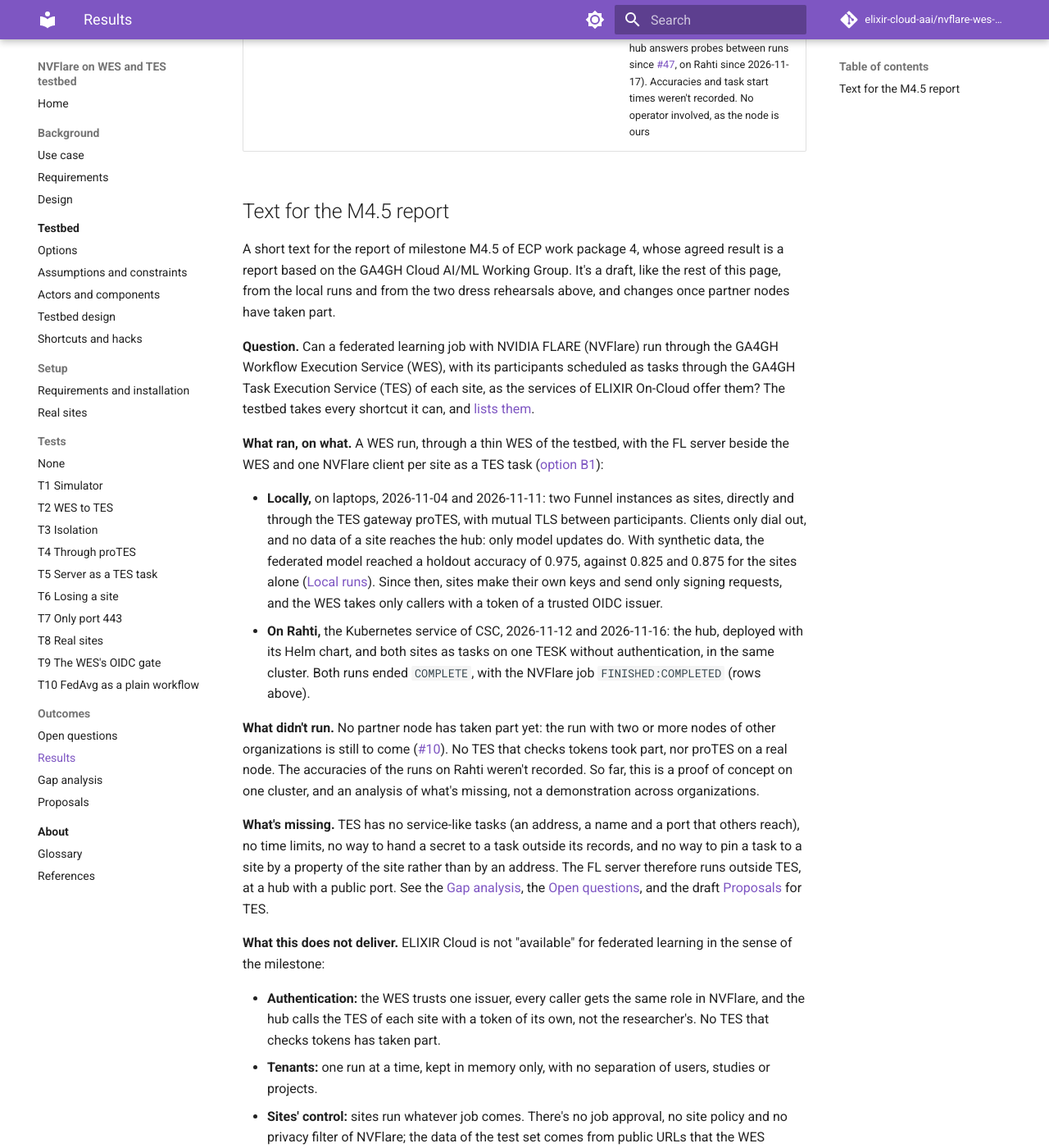
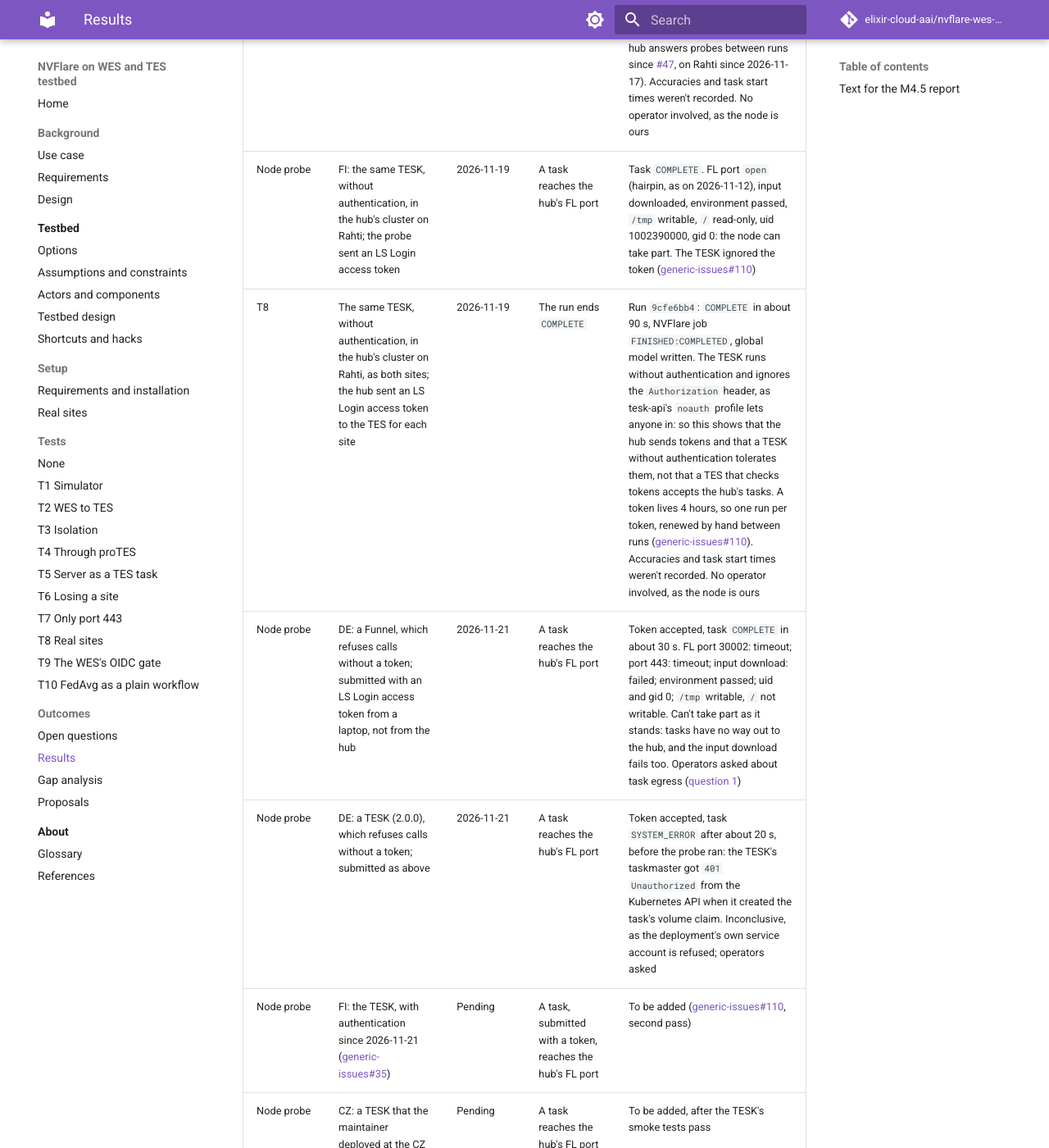
Before and after one commit to elixir-cloud-aai/nvflare-wes-testbed, an MkDocs documentation site: the page built from docs/outcomes/results.md, in a window 1280 px wide and 1400 px high, scrolled down 968 px. Shown: the whole window at 82% size. Built offline with MkDocs 1.6.1 and Material for MkDocs 9.7.7, drawn with Linux system fonts in a browser that asks for light colours; comment, search, counter and statistics services are not loaded; some of the changed text lies outside the part shown.

Commit message:
docs: record the FI token run and DE probes
Add the 2026-11-19 run on Rahti with tokens sent to the TES and the
2026-11-21 probes at the DE Node to results.md, with placeholder rows
for the FI re-probe with auth, the CZ probe and the FI + CZ run.
Update the status warnings and the drafts of the open questions and
gap analysis to match. No host names.

Part of #10

Co-Authored-By: Claude Opus 5.5 <noreply@anthropic.com>
Claude-Session: https://claude.ai/code/session_011FSoqN5w1v5t1QRTKU7ad5

```diff
--- a/docs/outcomes/results.md
+++ b/docs/outcomes/results.md
@@ -1,7 +1,7 @@
 # Results
 
 !!! note "Draft; real-site rows follow from [#10](https://github.com/elixir-cloud-aai/nvflare-wes-testbed/issues/10)"
-    Section 5 holds draft outcomes and proposals, for further consideration, and only what test results support. So far, only two dress rehearsals are recorded, with the hub and both sites in one cluster on Rahti. Rows from partner nodes follow from the probes ([#3](https://github.com/elixir-cloud-aai/nvflare-wes-testbed/issues/3)) and the run with two or more sites. Whatever is added here stays a draft: it gets finalized elsewhere.
+    Section 5 holds draft outcomes and proposals, for further consideration, and only what test results support. So far, three dress rehearsals are recorded, with the hub and both sites in one cluster on Rahti, and the probes at the DE Node. Rows from the other nodes follow from the probes ([#3](https://github.com/elixir-cloud-aai/nvflare-wes-testbed/issues/3)) and the run with two or more sites. Whatever is added here stays a draft: it gets finalized elsewhere.
 
 What each test showed on real sites, on which date. See "What to record" in each [test](../tests/index.md). For the local runs, see [Local runs](../tests/index.md#local-runs). What follows from these rows is in [Gap analysis](gap-analysis.md) and [Open questions](open-questions.md); a short text for the report is [below](#text-for-the-m45-report).
 
@@ -10,25 +10,34 @@ What each test showed on real sites, on which date. See "What to record" in each
 | Node probe | The TESK of the T8 row below, in the hub's cluster on Rahti | 2026-11-12 | A task reaches the hub's FL port | `open`, at the hub's public address, from inside the same cluster (hairpin). From outside the cluster, the port answered too, to a plain connection. No task at another node has tried it yet |
 | T8 | One TESK (chart 0.3.0, API 1.2.0), without authentication, in the hub's cluster on Rahti, as both sites | 2026-11-12 | The run ends `COMPLETE` | First run: `SYSTEM_ERROR` after the start timeout, as a probe listener left in the hub's pod held the FL port (runs now fail at once then, [#41](https://github.com/elixir-cloud-aai/nvflare-wes-testbed/pull/41)). After a restart of the pod: `COMPLETE`, NVFlare job `FINISHED:COMPLETED`, both sites joined. Accuracies and task start times weren't recorded. No operator involved, as the node is ours |
 | T8 | The same TESK, without authentication, in the hub's cluster on Rahti, as both sites | 2026-11-16 | The run ends `COMPLETE` | Run `6f2f6bd9`, after a fresh restart of the hub's pod: `COMPLETE`, NVFlare job `FINISHED:COMPLETED`. The FL port was closed before the run and open while it ran, so an idle hub couldn't be probed then (the hub answers probes between runs since [#47](https://github.com/elixir-cloud-aai/nvflare-wes-testbed/pull/47), on Rahti since 2026-11-17). Accuracies and task start times weren't recorded. No operator involved, as the node is ours |
+| Node probe | FI: the same TESK, without authentication, in the hub's cluster on Rahti; the probe sent an LS Login access token | 2026-11-19 | A task reaches the hub's FL port | Task `COMPLETE`. FL port `open` (hairpin, as on 2026-11-12), input downloaded, environment passed, `/tmp` writable, `/` read-only, uid 1002390000, gid 0: the node can take part. The TESK ignored the token ([generic-issues#110](https://github.com/elixir-cloud-aai/generic-issues/issues/110)) |
+| T8 | The same TESK, without authentication, in the hub's cluster on Rahti, as both sites; the hub sent an LS Login access token to the TES for each site | 2026-11-19 | The run ends `COMPLETE` | Run `9cfe6bb4`: `COMPLETE` in about 90 s, NVFlare job `FINISHED:COMPLETED`, global model written. The TESK runs without authentication and ignores the `Authorization` header, as tesk-api's `noauth` profile lets anyone in: so this shows that the hub sends tokens and that a TESK without authentication tolerates them, not that a TES that checks tokens accepts the hub's tasks. A token lives 4 hours, so one run per token, renewed by hand between runs ([generic-issues#110](https://github.com/elixir-cloud-aai/generic-issues/issues/110)). Accuracies and task start times weren't recorded. No operator involved, as the node is ours |
+| Node probe | DE: a Funnel, which refuses calls without a token; submitted with an LS Login access token from a laptop, not from the hub | 2026-11-21 | A task reaches the hub's FL port | Token accepted, task `COMPLETE` in about 30 s. FL port 30002: timeout; port 443: timeout; input download: failed; environment passed; uid and gid 0; `/tmp` writable, `/` not writable. Can't take part as it stands: tasks have no way out to the hub, and the input download fails too. Operators asked about task egress ([question 1](../setup/real-sites.md#what-to-ask-node-operators)) |
+| Node probe | DE: a TESK (2.0.0), which refuses calls without a token; submitted as above | 2026-11-21 | A task reaches the hub's FL port | Token accepted, task `SYSTEM_ERROR` after about 20 s, before the probe ran: the TESK's taskmaster got `401 Unauthorized` from the Kubernetes API when it created the task's volume claim. Inconclusive, as the deployment's own service account is refused; operators asked |
+| Node probe | FI: the TESK, with authentication since 2026-11-21 ([generic-issues#35](https://github.com/elixir-cloud-aai/generic-issues/issues/35)) | Pending | A task, submitted with a token, reaches the hub's FL port | To be added ([generic-issues#110](https://github.com/elixir-cloud-aai/generic-issues/issues/110), second pass) |
+| Node probe | CZ: a TESK that the maintainer deployed at the CZ Node, with LS Login tokens ([generic-issues#122](https://github.com/elixir-cloud-aai/generic-issues/issues/122)) | Pending | A task reaches the hub's FL port | To be added, after the TESK's smoke tests pass |
+| T8 | CZ alone (`min_clients` 1) | Pending | The run ends `COMPLETE` | To be added |
+| T8 | FI and CZ, one site each, with one token for the WES and both TES | Pending | The run ends `COMPLETE`, holdout accuracy as in [T1](../tests/t1-simulator.md) | To be added ([#10](https://github.com/elixir-cloud-aai/nvflare-wes-testbed/issues/10)) |
 
 ## Text for the M4.5 report
 
-A short text for the report of milestone M4.5 of ECP work package 4, whose agreed result is a report based on the GA4GH Cloud AI/ML Working Group. It's a draft, like the rest of this page, from the local runs and from the two dress rehearsals above, and changes once partner nodes have taken part.
+A short text for the report of milestone M4.5 of ECP work package 4, whose agreed result is a report based on the GA4GH Cloud AI/ML Working Group. It's a draft, like the rest of this page, from the local runs, the three dress rehearsals and the probes above, and changes once other nodes have taken part.
 
 **Question.** Can a federated learning job with NVIDIA FLARE (NVFlare) run through the GA4GH Workflow Execution Service (WES), with its participants scheduled as tasks through the GA4GH Task Execution Service (TES) of each site, as the services of ELIXIR On-Cloud offer them? The testbed takes every shortcut it can, and [lists them](../testbed/shortcuts.md).
 
 **What ran, on what.** A WES run, through a thin WES of the testbed, with the FL server beside the WES and one NVFlare client per site as a TES task ([option B1](../testbed/options.md#b1-server-beside-the-wes)):
 
 - **Locally,** on laptops, 2026-11-04 and 2026-11-11: two Funnel instances as sites, directly and through the TES gateway proTES, with mutual TLS between participants. Clients only dial out, and no data of a site reaches the hub: only model updates do. With synthetic data, the federated model reached a holdout accuracy of 0.975, against 0.825 and 0.875 for the sites alone ([Local runs](../tests/index.md#local-runs)). Since then, sites make their own keys and send only signing requests, and the WES takes only callers with a token of a trusted OIDC issuer.
-- **On Rahti,** the Kubernetes service of CSC, 2026-11-12 and 2026-11-16: the hub, deployed with its Helm chart, and both sites as tasks on one TESK without authentication, in the same cluster. Both runs ended `COMPLETE`, with the NVFlare job `FINISHED:COMPLETED` (rows above).
+- **On Rahti,** the Kubernetes service of CSC, 2026-11-12, 2026-11-16 and 2026-11-19: the hub, deployed with its Helm chart, and both sites as tasks on one TESK without authentication, in the same cluster. All three runs ended `COMPLETE`, with the NVFlare job `FINISHED:COMPLETED`; in the third, the hub sent an LS Login access token to the TES for each site, which that TESK ignored (rows above).
+- **At the DE Node,** 2026-11-21: probes of two TES deployments that check tokens, submitted with an LS Login access token. A Funnel ran the probe, but its tasks got out to the hub neither on the FL port nor on 443; a TESK failed before the probe ran, at its own access to Kubernetes (rows above).
 
-**What didn't run.** No partner node has taken part yet: the run with two or more nodes of other organizations is still to come ([#10](https://github.com/elixir-cloud-aai/nvflare-wes-testbed/issues/10)). No TES that checks tokens took part, nor proTES on a real node. The accuracies of the runs on Rahti weren't recorded. So far, this is a proof of concept on one cluster, and an analysis of what's missing, not a demonstration across organizations.
+**What didn't run.** No node of another organization has taken part in a run yet: the probes at the DE Node found no way out for tasks there, and the run with two or more nodes is still to come ([#10](https://github.com/elixir-cloud-aai/nvflare-wes-testbed/issues/10)). No TES that checks tokens has run a task of a run, nor proTES on a real node. The accuracies of the runs on Rahti weren't recorded. So far, this is a proof of concept on one cluster, and an analysis of what's missing, not a demonstration across organizations.
 
 **What's missing.** TES has no service-like tasks (an address, a name and a port that others reach), no time limits, no way to hand a secret to a task outside its records, and no way to pin a task to a site by a property of the site rather than by an address. The FL server therefore runs outside TES, at a hub with a public port. See the [Gap analysis](gap-analysis.md), the [Open questions](open-questions.md), and the draft [Proposals](proposals.md) for TES.
 
 **What this does not deliver.** ELIXIR Cloud is not "available" for federated learning in the sense of the milestone:
 
-- **Authentication:** the WES trusts one issuer, every caller gets the same role in NVFlare, and the hub calls the TES of each site with a token of its own, not the researcher's. No TES that checks tokens has taken part.
+- **Authentication:** the WES trusts one issuer, every caller gets the same role in NVFlare, and the hub calls the TES of each site with a token of its own, not the researcher's. No TES that checks tokens has run a task of a run; at the DE Node, two accepted a user's token for a probe.
 - **Tenants:** one run at a time, kept in memory only, with no separation of users, studies or projects.
 - **Sites' control:** sites run whatever job comes. There's no job approval, no site policy and no privacy filter of NVFlare; the data of the test set comes from public URLs that the WES chooses; and the hub, not the site, decides which sites take part.
 
```
Also changed, not shown: README.md (+1 -1 lines), docs/index.md (+3 -3 lines), docs/outcomes/gap-analysis.md (+3 -3 lines), docs/outcomes/open-questions.md (+4 -4 lines), docs/testbed/index.md (+2 -2 lines).
